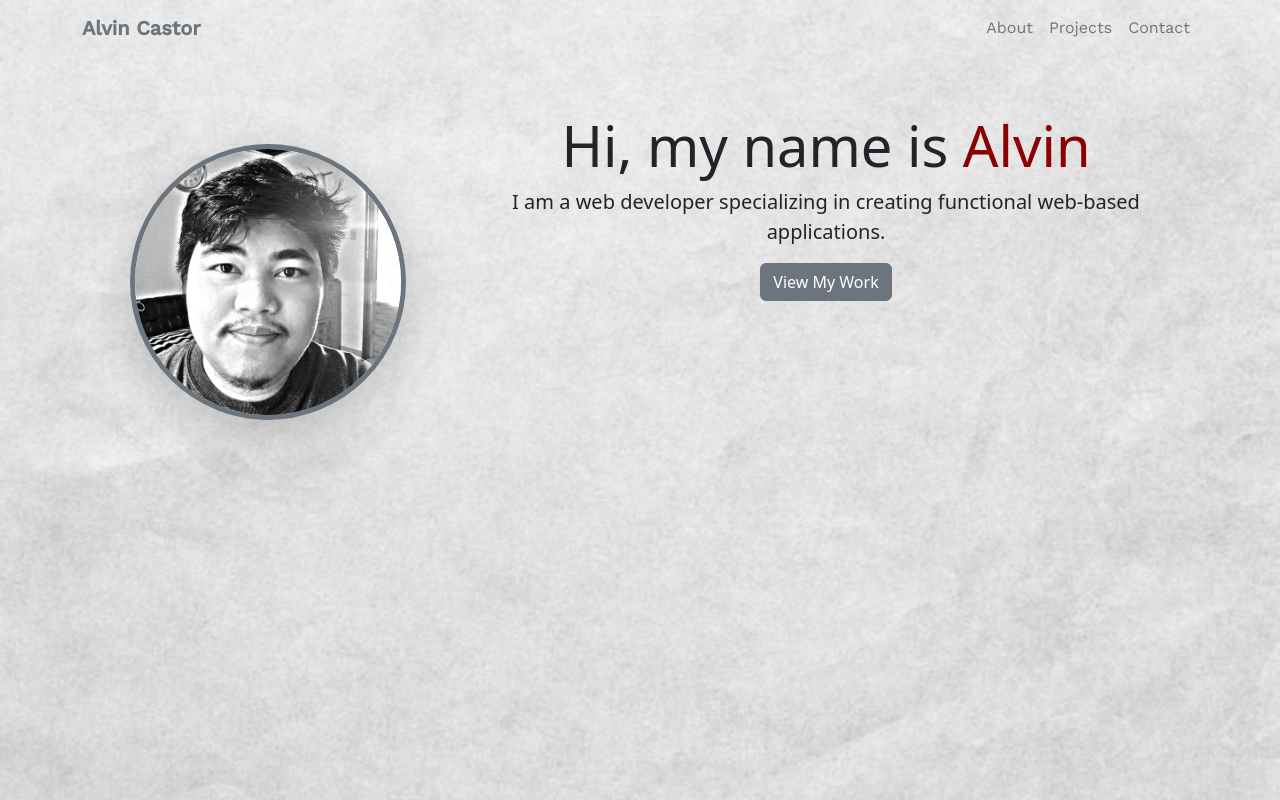
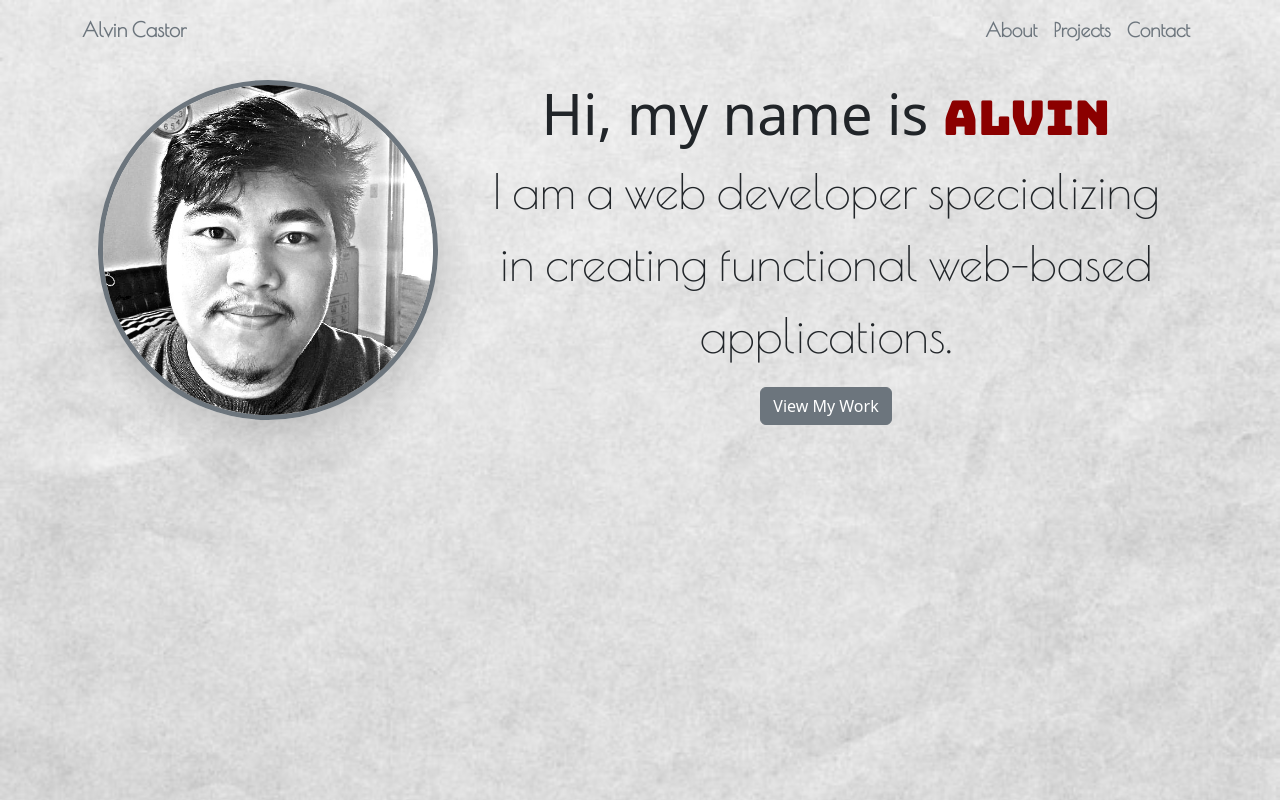
Before and after one commit to akosialbean/akosialbean.github.io, a website: page index.html in a window 1280 px wide. Shown: the top 800 px of the page. Drawn offline with nearby package versions, Linux system fonts and the light colour scheme.

Commit message:
Finish intro of web page

```diff
--- a/index.html
+++ b/index.html
@@ -10,7 +10,8 @@
     <link rel="stylesheet" href="./style/style.css">
     <link rel="preconnect" href="https://fonts.googleapis.com">
     <link rel="preconnect" href="https://fonts.gstatic.com" crossorigin>
-    <link href="https://fonts.googleapis.com/css2?family=Work+Sans:wght@300;400;500&display=swap" rel="stylesheet">
+    <link href="https://fonts.googleapis.com/css2?family=Poiret+One&display=swap" rel="stylesheet">
+    <link href="https://fonts.googleapis.com/css2?family=Bungee&display=swap" rel="stylesheet">
     <script src="https://cdn.jsdelivr.net/npm/bootstrap@5.3.0/dist/js/bootstrap.bundle.min.js" integrity="sha384-geWF76RCwLtnZ8qwWowPQNguL3RmwHVBC9FhGdlKrxdiJJigb/j/68SIy3Te4Bkz" crossorigin="anonymous" defer></script>
 </head>
 <body>
@@ -25,35 +26,35 @@
             <div class="collapse navbar-collapse justify-content-end" id="menu">
                 <ul class="navbar-nav border border-0 ">
                     <li class="nav-item">
-                        <a href="#about" class="nav-link text-secondary">About</a>
+                        <a href="#about" class="nav-link text-secondary"><strong>About</strong></a>
                     </li>
                     <li class="nav-item">
-                        <a href="#projects" class="nav-link text-secondary">Projects</a>
+                        <a href="#projects" class="nav-link text-secondary"><strong>Projects</strong></a>
                     </li>
                     <li class="nav-item">
-                        <a href="#contact" class="nav-link text-secondary">Contact</a>
+                        <a href="#contact" class="nav-link text-secondary"><strong>Contact</strong></a>
                     </li>
                 </ul>
             </div>
         </div>
     </nav>
 
-    <div class="container mt-5 pt-5">
+    <div class="container mt-5 pt-3">
         <div class="row c-row" id="top">
             <div class="col-12">
                 <section class="hero d-flex align-items-center text-center">
                     <div class="container">
                         <div class="row">
-                            <div class="col-sm-12 col-md-5 col-lg-4 p-5">
+                            <div class="col-sm-12 col-md-6 col-lg-4 p-3">
                                 <img src="./img/hero.jpg" alt="Alvin Castor" class="img-fluid rounded rounded-circle border border-5 border-secondary shadow-lg">
                             </div>
-                            <div class="col-sm-12 col-md-7 col-lg-8 p-3">
+                            <div class="col-sm-12 col-md-6 col-lg-8 p-3">
                                 <div class="animation-box">
                                     <div class="custom-animation"></div>
                                 </div>
-                                <h1 class="display-4">Hi, my name is <strong class="custom-animation-text">Alvin</strong></h1>
-                                <p class="lead">I am a web developer specializing in creating functional web-based applications.</p>
-                                <a href="#portfolio" class="btn btn-primary btn-secondary">View My Work</a>
+                                <h1 class="display-4">Hi, my name is <strong class="custom-animation-text c-font c-font-name">Alvin</strong></h1>
+                                <p class="lead c-font">I am a web developer specializing in creating functional web-based applications.</p>
+                                <a href="#projects" class="btn btn-primary btn-secondary">View My Work</a>
                             </div>
                         </div>
                     </div>
--- a/style/style.css
+++ b/style/style.css
@@ -10,13 +10,23 @@ body{
 }
 
 .c-nav-bg{
-    font-family: 'Work Sans', sans-serif;
+    font-family: 'Poiret One', cursive;
+    font-size: 1.2rem;
     background-image: url('../img/bg.jpg');
     background-attachment: fixed;
     background-repeat: no-repeat;
     background-position: top center;
     background-size: cover;
     color: #A2A392;
+}
+
+.c-font{
+    font-family: 'Poiret One', cursive;
+    font-size: 3rem;
+}
+
+.c-font-name{
+    font-family: 'Bungee', cursive;
 }
 
 .c-row{
```
